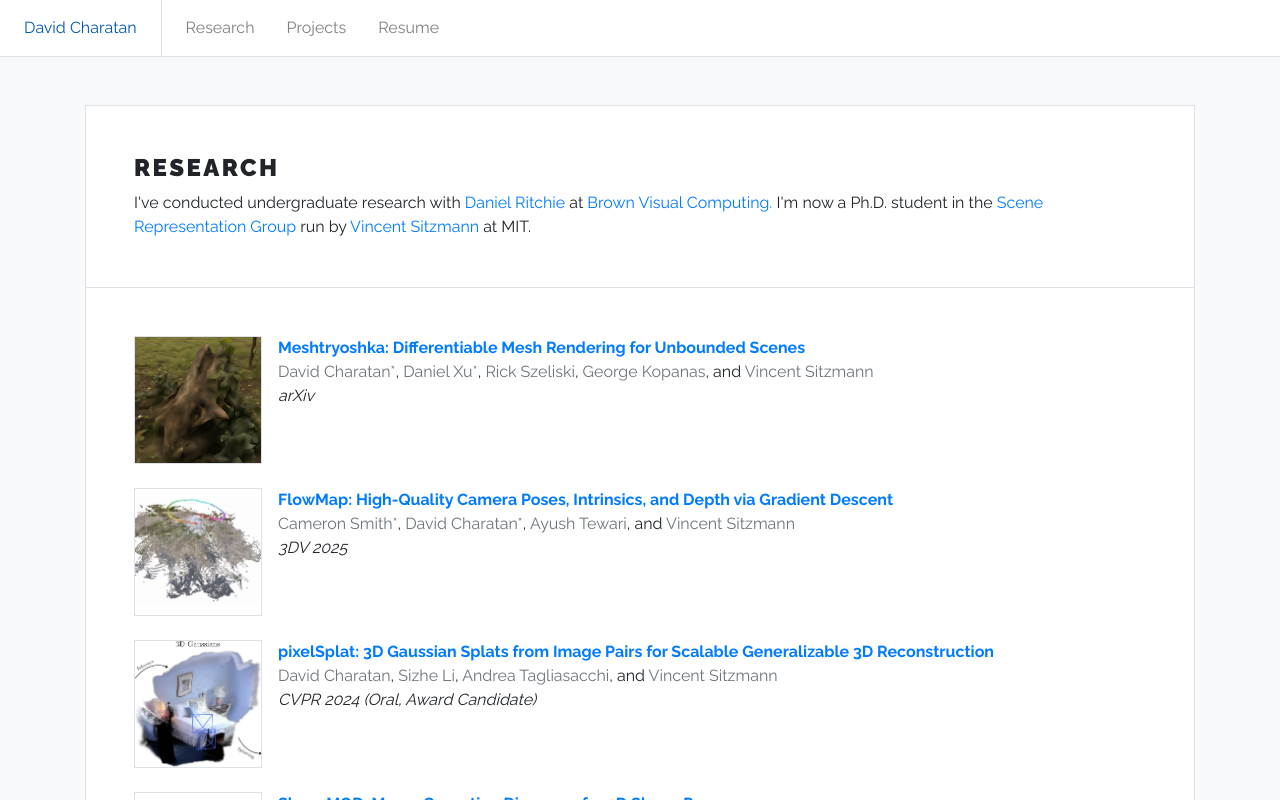
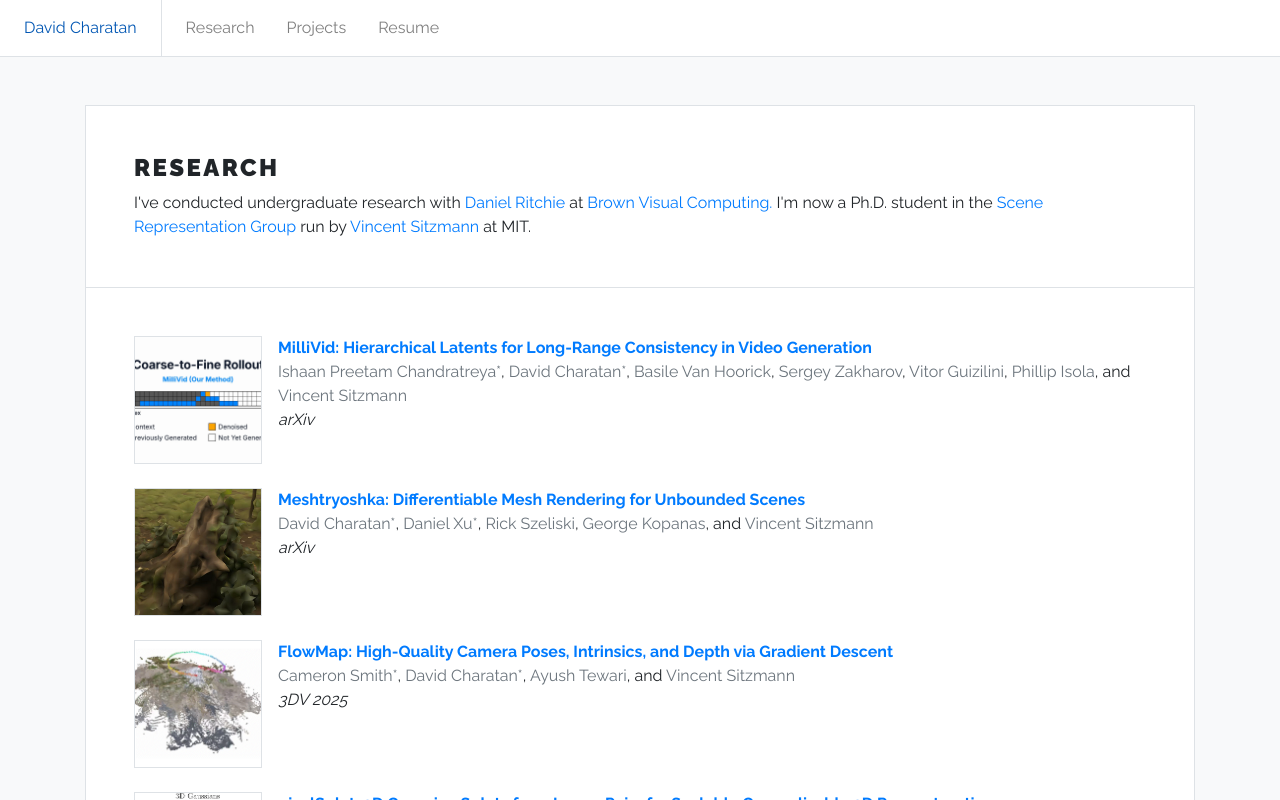
Before and after one commit to dcharatan/dcharatan.github.io, a React (Create React App) app: page /#/research in a window 1280 px wide. Shown: the top 800 px of the page. Built offline with nearby package versions, Linux system fonts and the light colour scheme.

Commit message:
add Millivid

```diff
--- a/src/features/research/authors.js
+++ b/src/features/research/authors.js
@@ -102,3 +102,28 @@ export const GeorgeKopanas = {
   name: 'George Kopanas',
   url: 'https://grgkopanas.github.io/',
 };
+
+export const IshaanChandratreya = {
+  name: 'Ishaan Preetam Chandratreya',
+  url: 'https://scholar.google.com/citations?user=ueU-F3cAAAAJ&hl=en',
+};
+
+export const BasileVanHoorick = {
+  name: 'Basile Van Hoorick',
+  url: 'https://basile.be/about-me/',
+};
+
+export const SergeyZakharov = {
+  name: 'Sergey Zakharov',
+  url: 'https://zakharos.github.io/',
+};
+
+export const VitorGuizilini = {
+  name: 'Vitor Guizilini',
+  url: 'https://vitorguizilini.github.io/',
+};
+
+export const PhillipIsola = {
+  name: 'Phillip Isola',
+  url: 'https://web.mit.edu/phillipi/',
+};
--- a/src/features/research/publications.js
+++ b/src/features/research/publications.js
@@ -20,12 +20,36 @@ import {
   AyushTewari,
   RickSzeliski,
   GeorgeKopanas,
+  IshaanChandratreya,
+  BasileVanHoorick,
+  SergeyZakharov,
+  VitorGuizilini,
+  PhillipIsola,
 } from './authors';
 import ThumbnailPixelSplat from './thumbnail_pixelsplat.png';
 import ThumbnailShapeMOD from './thumbnail_shapemod.jpeg';
 import ThumbnailArticulations from './thumbnail_articulations.gif';
 import ThumbnailFlowmap from './thumbnail_flowmap.gif';
 import ThumbnailMeshtryoshka from './thumbnail_meshtryoshka.png';
+import ThumbnailMilliVid from './thumbnail_millivid.png';
+
+export const MilliVid = {
+  title:
+    'MilliVid: Hierarchical Latents for Long-Range Consistency in Video Generation',
+  url: 'https://davidcharatan.com/millivid',
+  thumbnailSource: ThumbnailMilliVid,
+  authors: [
+    IshaanChandratreya,
+    DavidCharatan,
+    BasileVanHoorick,
+    SergeyZakharov,
+    VitorGuizilini,
+    PhillipIsola,
+    VincentSitzmann,
+  ],
+  numFirstAuthors: 2,
+  venue: 'arXiv',
+};
 
 export const Meshtryoshka = {
   title:
@@ -85,4 +109,11 @@ export const Articulations = {
   venue: '3DV 2020',
 };
 
-export default [Meshtryoshka, FlowMap, PixelSplat, ShapeMOD, Articulations];
+export default [
+  MilliVid,
+  Meshtryoshka,
+  FlowMap,
+  PixelSplat,
+  ShapeMOD,
+  Articulations,
+];
```
Also changed, not shown: src/features/research/thumbnail_millivid.png (added).
